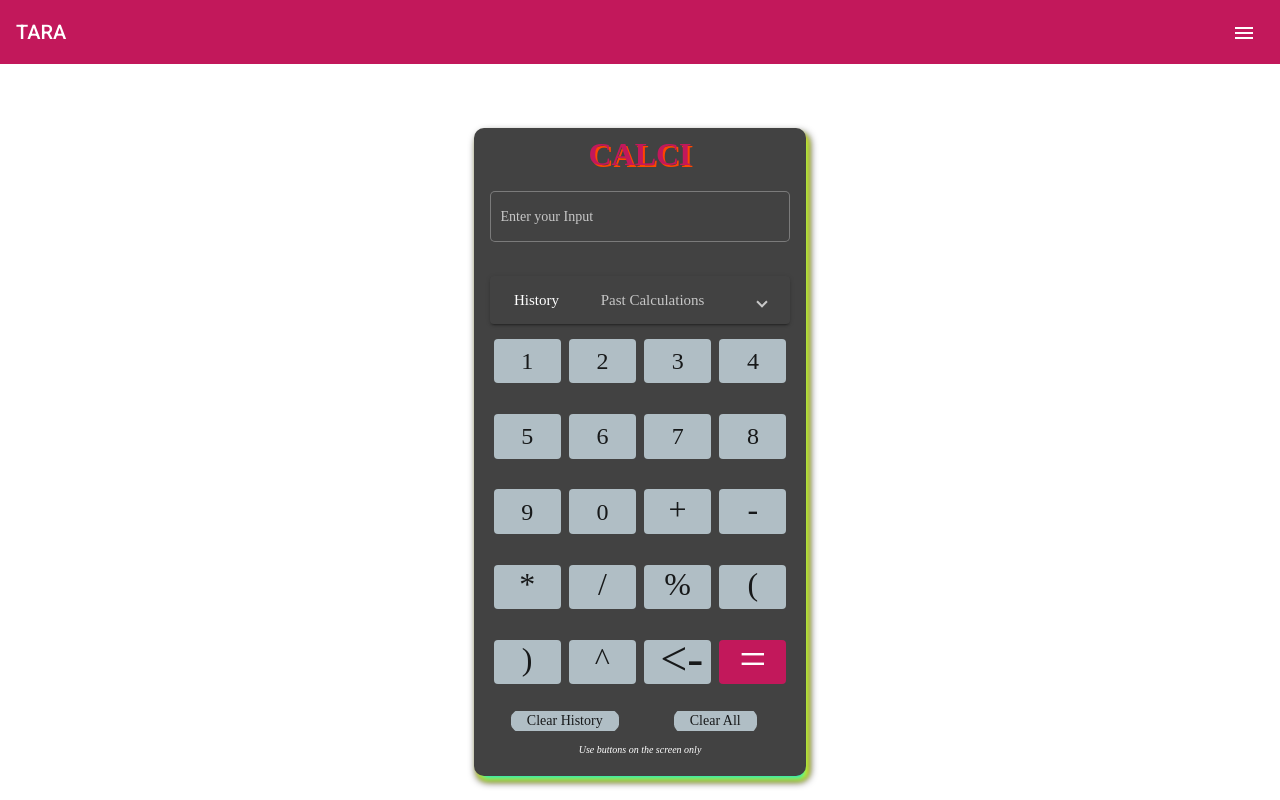
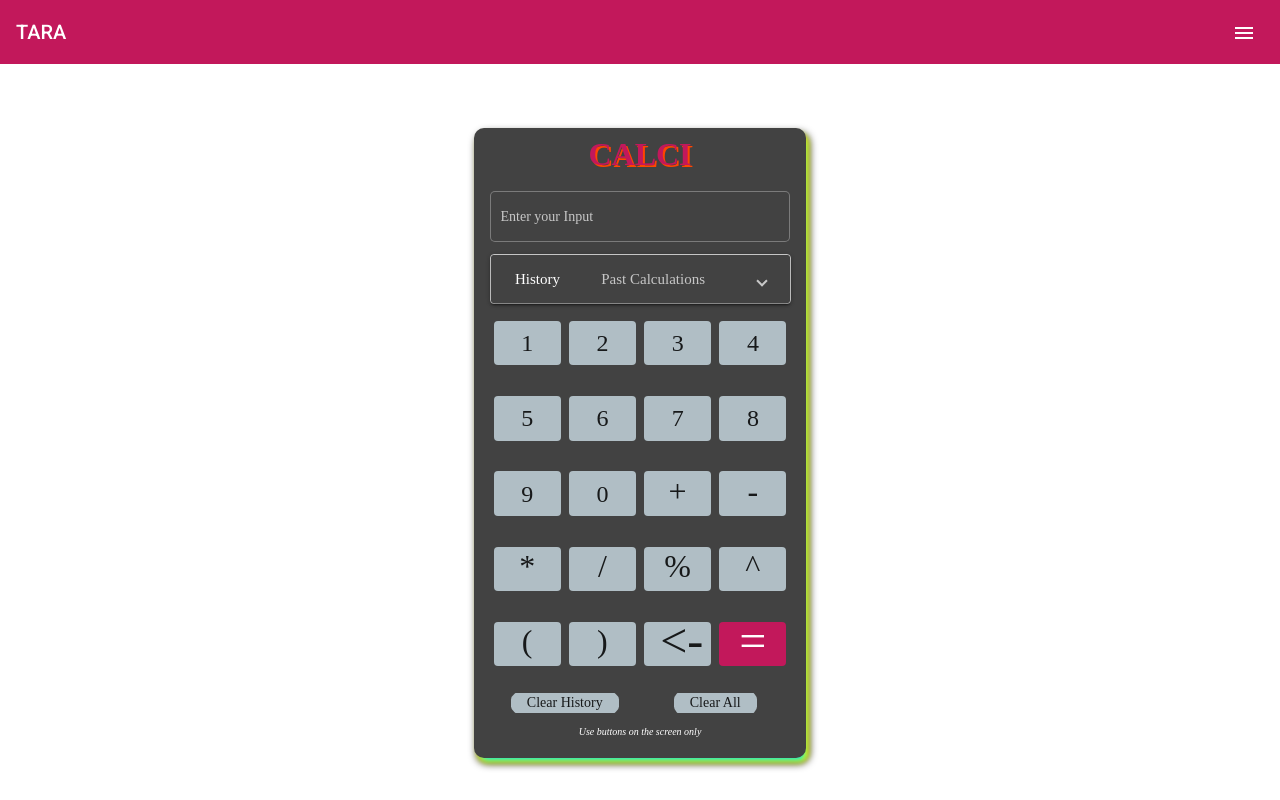
Before and after one commit to Thafzil/TARA, an Angular app: page /calci in a window 1280 px wide. Built offline with nearby package versions, Linux system fonts and the light colour scheme.

Commit message:
Added Calculator CSS changes 2

```diff
--- a/src/app/calculator/calculator.component.html
+++ b/src/app/calculator/calculator.component.html
@@ -9,8 +9,8 @@
                 </mat-form-field>
             </mat-grid-tile>
         </mat-grid-list>
-        <mat-accordion>
-            <mat-expansion-panel >
+        <mat-accordion style="position: absolute; z-index: 1; width: 90%; top: 20%;" class="example-box" cdkDrag>
+            <mat-expansion-panel style="width: 100%;">
               <mat-expansion-panel-header>
                 <mat-panel-title>
                   History
@@ -20,23 +20,23 @@
                 </mat-panel-description>
               </mat-expansion-panel-header>
               <div *ngFor="let a of allCalculations?.reverse()" style="display: flex; justify-content: end; border: 1px rgb(241, 238, 238) dotted; padding: 12px;">
-                <p style="font-size: xx-large; margin-bottom: 0;" >{{a}}</p>
+                <p style="margin-bottom: 0;" >{{a}}</p>
               </div>
               <p style="display: flex; justify-content: end; margin-bottom: 0;" *ngIf="allCalculations.length===0">No History</p>
             </mat-expansion-panel>
           </mat-accordion>
-        <mat-grid-list cols="4">
+        <mat-grid-list cols="4" style="margin-top: 10%;">
             <mat-grid-tile *ngFor="let a of arr1">
                 <button mat-flat-button color="accent" style="width:90%; height:60%;font-size: x-large;" (click)="addValue(a)">{{a}}</button>
             </mat-grid-tile>
-            <mat-grid-tile *ngFor="let a of arr2">
-                <button mat-flat-button color="accent" style="width:90%; height:60%;font-size: xx-large; padding-bottom: 8%;" (click)="addValue(a)">{{a}}</button>
+            <mat-grid-tile *ngFor="let a of arr2" >
+                <button [matTooltip]="a.tool" matTooltipPosition="above" mat-flat-button color="accent" style="width:90%; height:60%;font-size: xx-large; padding-bottom: 8%;" (click)="addValue(a.val)">{{a.val}}</button>
+            </mat-grid-tile>
+            <mat-grid-tile >
+                <button matTooltip="Backspace" matTooltipPosition="above" mat-flat-button color="accent" style="width:90%; height:60%;font-size: xxx-large; padding-bottom: 8%;" (click)="deleteVal()">{{back}}</button>
             </mat-grid-tile>
             <mat-grid-tile>
-                <button mat-flat-button color="accent" style="width:90%; height:60%;font-size: xxx-large; padding-bottom: 8%;" (click)="deleteVal()">{{back}}</button>
-            </mat-grid-tile>
-            <mat-grid-tile matTooltip="Equals to">
-                <button mat-flat-button color="primary" style="width:90%; height:60%; font-size: xxx-large; padding-bottom: 8%;" (click)="calculate()">=</button>
+                <button  matTooltip="Equals to" matTooltipPosition="above" mat-flat-button color="primary" style="width:90%; height:60%; font-size: xxx-large; padding-bottom: 8%;" (click)="calculate()">=</button>
             </mat-grid-tile>
         </mat-grid-list>
 
--- a/src/app/calculator/calculator.component.scss
+++ b/src/app/calculator/calculator.component.scss
@@ -17,6 +17,28 @@ mat-card{
 
 ::ng-deep .mat-expansion-panel-body{
     background-color: rgb(11,230,211);
-    max-height: 250px;
+    max-height: 300px;
     overflow-y: auto;
 }
+.example-box {
+    border: solid 1px #ccc;
+    color: rgba(0, 0, 0, 0.87);
+    cursor: move;
+    display: flex;
+    justify-content: center;
+    align-items: center;
+    text-align: center;
+    border-radius: 4px;
+    position: relative;
+    z-index: 1;
+    transition: box-shadow 200ms cubic-bezier(0, 0, 0.2, 1);
+    box-shadow: 0 3px 1px -2px rgba(0, 0, 0, 0.2),
+                0 2px 2px 0 rgba(0, 0, 0, 0.14),
+                0 1px 5px 0 rgba(0, 0, 0, 0.12);
+  }
+
+  .example-box:active {
+    box-shadow: 0 5px 5px -3px rgba(0, 0, 0, 0.2),
+                0 8px 10px 1px rgba(0, 0, 0, 0.14),
+                0 3px 14px 2px rgba(0, 0, 0, 0.12);
+  }
--- a/src/app/calculator/calculator.component.ts
+++ b/src/app/calculator/calculator.component.ts
@@ -10,7 +10,15 @@ export class CalculatorComponent implements OnInit {
 
   constructor(private _snackBar: MatSnackBar) { }
   arr1:string[]=['1','2','3','4','5','6','7','8','9','0'];
-  arr2=['+','-','*','/','%','(',')','^']
+  arr2=[{tool:'Add',val:'+'},
+  {tool:'Subtract',val:'-'},
+  {tool:'Multiply',val:'*'},
+  {tool:'Divide',val:'/'},
+  {tool:'Mod Div',val:'%'},
+  {tool:'Power',val:'^'},
+  {tool:'(',val:'('},
+  {tool:')',val:')'}]
+
   value = '';
   back='<-'
   allCalculations:string[]=[]
--- a/src/app/calculator/calculator.module.ts
+++ b/src/app/calculator/calculator.module.ts
@@ -12,6 +12,7 @@ import { FormsModule } from '@angular/forms';
 import {MatSnackBarModule} from '@angular/material/snack-bar';
 import {MatTooltipModule} from '@angular/material/tooltip';
 import {MatExpansionModule} from '@angular/material/expansion';
+import {DragDropModule} from '@angular/cdk/drag-drop';
 
 
 
@@ -31,7 +32,8 @@ import {MatExpansionModule} from '@angular/material/expansion';
     FormsModule,
     MatSnackBarModule,
     MatTooltipModule,
-    MatExpansionModule
+    MatExpansionModule,
+    DragDropModule
   ]
 })
 export class CalculatorModule { }
--- a/src/app/landing-page/components/common-card/common-card.component.html
+++ b/src/app/landing-page/components/common-card/common-card.component.html
@@ -10,8 +10,4 @@
        {{description}}
       </p>
     </mat-card-content>
-    <mat-card-actions>
-      <button mat-button>LIKE</button>
-      <button mat-button>SHARE</button>
-    </mat-card-actions>
   </mat-card>
--- a/src/app/landing-page/components/common-card/common-card.component.scss
+++ b/src/app/landing-page/components/common-card/common-card.component.scss
@@ -1,10 +1,14 @@
 .example-card {
     width: 300px;
-    height: 300px;
-    margin-right: 3em;
+    height: 250px;
+    margin: 3em;
   }
 
   .example-header-image1 {
-    background-image: url(../../../../assets/no1.jpg);
+    background-image: radial-gradient(rgb(129, 245, 52),rgb(136, 50, 0));
     background-size: cover;
   }
+  .example-header-image2 {
+    background-image: radial-gradient(rgb(250, 75, 212),rgb(5, 0, 80));
+    background-size: cover;
+  }
--- a/src/app/landing-page/landing-page.component.html
+++ b/src/app/landing-page/landing-page.component.html
@@ -1,10 +1,10 @@
 <h1>List of Applications</h1>
 
-<div style="display: flex;">
+<div style="display: flex; flex-flow: wrap; align-items: center; justify-content: center; overflow: hidden;">
 
 <app-common-card [routeLink]="'/crypto'" [title]="'Crypto'" [sub]="'Copyright ©TARA'" [description]="cryptoDes" [className]="'example-header-image1'"></app-common-card>
 
-<app-common-card [routeLink]="'/calci'" [title]="'Calculator'" [sub]="'Copyright ©TARA'" [description]="'Basic Calculator'" [className]="'example-header-image1'"></app-common-card>
+<app-common-card [routeLink]="'/calci'" [title]="'Calculator'" [sub]="'Copyright ©TARA'" [description]="'Basic Calculator'" [className]="'example-header-image2'"></app-common-card>
 
 
 </div>
--- a/src/styles.scss
+++ b/src/styles.scss
@@ -2,3 +2,15 @@
 
 html, body { height: 100%; }
 body { margin: 0; font-family: Roboto, "Helvetica Neue", sans-serif; }
+body::-webkit-scrollbar {
+    width: 7px !important;
+  }
+
+  body::-webkit-scrollbar-track {
+    box-shadow: inset 0 0 6px rgba(0, 0, 0, 0.3) !important;
+  }
+
+  body::-webkit-scrollbar-thumb {
+    background-color: rgb(10, 226, 255) !important;
+    outline: 1px solid rgb(93, 245, 56) !important;
+  }
```
Also changed, not shown: src/app/app.component.html (line endings or trailing spaces), src/assets/no1.jpg (deleted).
